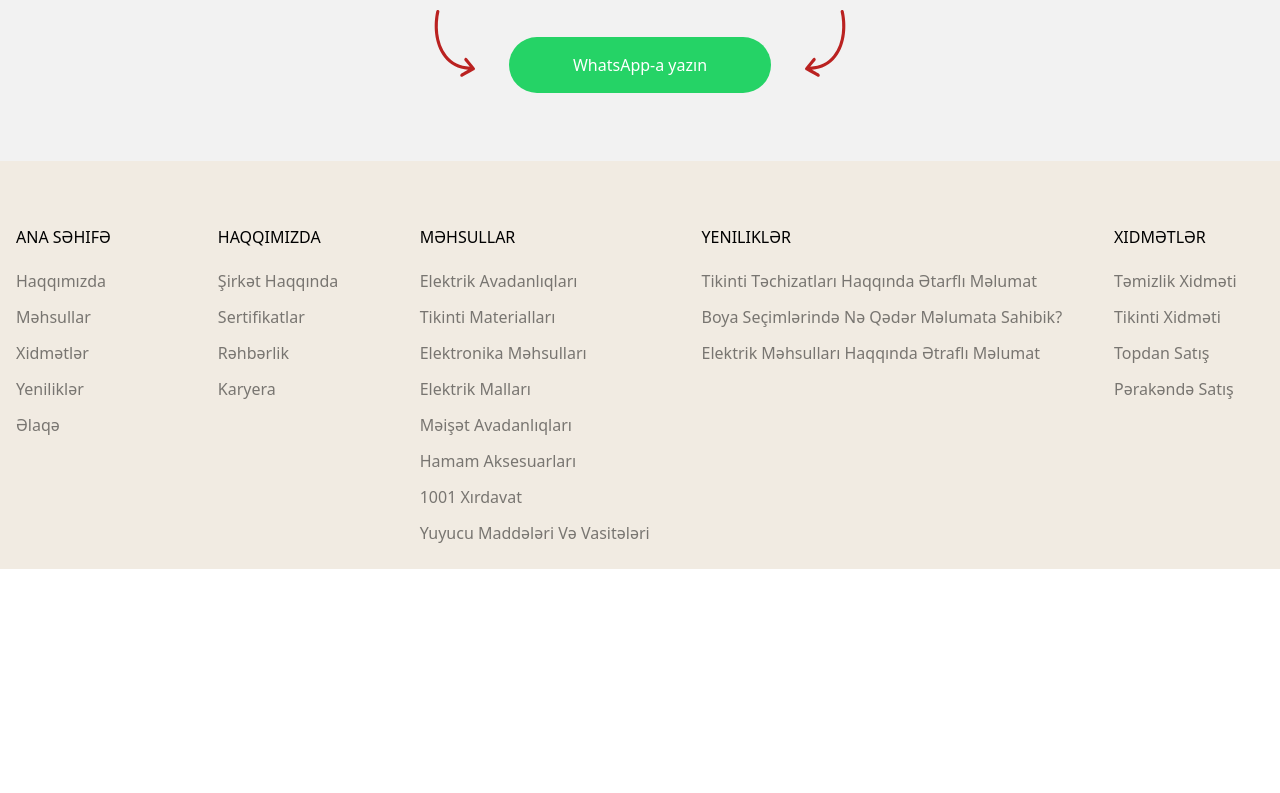
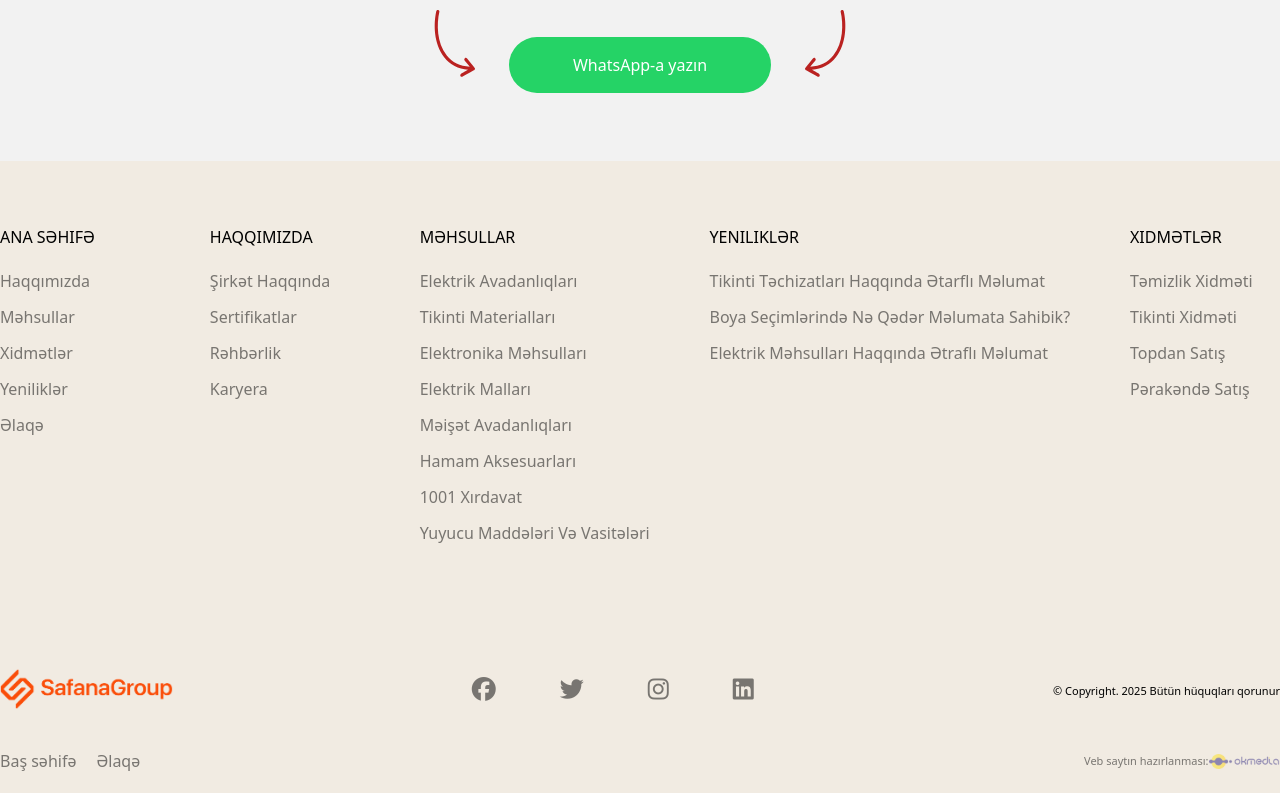
Before and after one commit to atillakhalilli0/safanagroup-clone, a website: page index.html in a window 1280 px wide. Shown: the part 3936-4729 px from the top of the page. Before the commit the page ends 4505 px from the top, so only its background shows below. Drawn offline with nearby package versions, Linux system fonts and the light colour scheme; no server answers.

Commit message:
footer part2

```diff
--- a/index.html
+++ b/index.html
@@ -363,7 +363,7 @@
 </main>
 <footer class="text-black bg-[#f1ebe2] pt-10">
 
-  <div class="container mx-auto justify-between flex flex-col md:flex-row flex-wrap gap-8 text-[#00000080] capitalize px-4 py-6">
+  <div class="container mx-auto justify-between flex flex-col md:flex-row flex-wrap gap-8 text-[#00000080] capitalize py-6">
     <div class="flex flex-col gap-3 min-w-[150px]">
       <h3 class="text-black uppercase font-medium mb-2">ana səhifə</h3>
       <p class="hover:text-black w-[max-content] transition-all duration-[.4s] cursor-pointer">haqqımızda</p>
@@ -409,18 +409,32 @@
     </div>
   </div>
 
+  <div class="container mx-auto pt-20 text-[#00000080]">
 
-  <div>
-
-    <div>
-      <div></div>
-      <div></div>
-      <div></div>
+    <div class="flex justify-between max-md:flex-col max-md:gap-3 items-center py-5">
+      <div>
+        <img class="h-[40px]" src="img/safanalogo.png" alt="logo">
+      </div>
+      <div class="flex flex-wrap gap-16">
+        <i class="fa-brands fa-facebook text-2xl hover:text-black transition-all duration-[.4s] cursor-pointer"></i>
+        <i class="fa-brands fa-twitter text-2xl hover:text-black transition-all duration-[.4s] cursor-pointer"></i>
+        <i class="fa-brands fa-instagram text-2xl hover:text-black transition-all duration-[.4s] cursor-pointer"></i>
+        <i class="fa-brands fa-linkedin text-2xl hover:text-black transition-all duration-[.4s] cursor-pointer"></i>
+      </div>
+      <div>
+        <span class="text-[11px] text-black">© Copyright. 2025 Bütün hüquqları qorunur</span>
+      </div>
     </div>
 
-    <div>
-      <div></div>
-      <div></div>
+    <div class="flex justify-between max-md:flex-col max-md:gap-3 items-center py-5">
+      <div class="flex gap-5">
+        <a class="hover:text-black transition-all duration-[.4s] cursor-pointer" href="#top">Baş səhifə</a>
+        <a class="hover:text-black transition-all duration-[.4s] cursor-pointer" href="#">Əlaqə</a>
+      </div>
+      <div class="flex items-center">
+        <span class="text-[11px]">Veb saytın hazırlanması:</span>
+        <img class="h-[15px] opacity-50 hover:opacity-100 transition-all duration-[.4s]" src="img/okmedialogo.png" alt="okmedia">
+      </div>
     </div>
 
   </div>
```
Also changed, not shown: img/okmedialogo.png (added), output.css.
